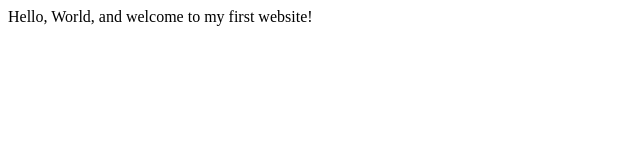
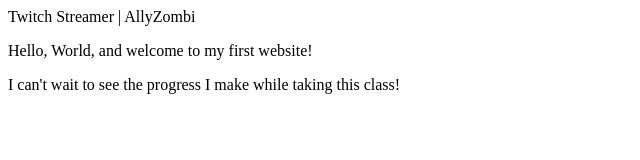
Before and after one commit to daviscolb/daviscolb.github.io, a plain HTML site: page index.html in a window 1280 px wide. Shown: the whole page, without its empty margins (0-640 px from the left). Drawn offline with Linux system fonts and the light colour scheme.

Commit message:
Update index.html
Updated the index 4.9.2024

```diff
--- a/index.html
+++ b/index.html
@@ -3,9 +3,11 @@
     <head>
         <meta charset="utf-8">
         <meta name="viewport" content="width=device-width, initial-scale=1.0">
-        <title>My First Website</title>
+        <meta name="author" content="Colby Davis"
+        <title>Twitch Streamer | AllyZombi</title>
     </head>
     <body>
-       Hello, World, and welcome to my first website!
+       </p>Hello, World, and welcome to my first website!
+        <p> I can't wait to see the progress I make while taking this class!
     </body>
 </html>
```
